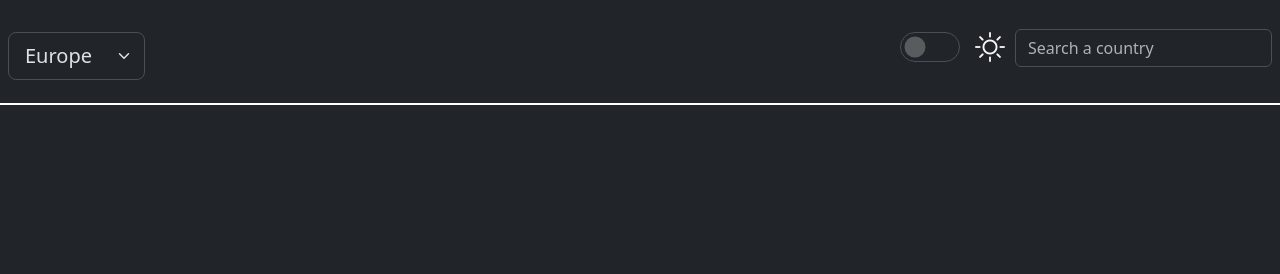
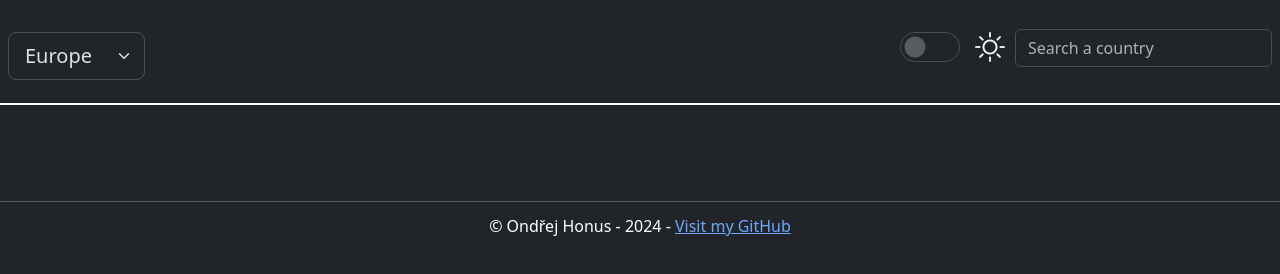
Before and after one commit to ondrejhonus/atlas-pvy, a plain HTML site: page index.html in a window 1280 px wide. Drawn offline with nearby package versions, Linux system fonts and the light colour scheme; no server answers.

Commit message:
08 - footer

```diff
--- a/index.html
+++ b/index.html
@@ -48,9 +48,17 @@
   <main class="container-fluid">
     <div class="row" id="states"></div>
     <div id="popup"></div>
+  </main>
     <script src="atlas.js"></script>
     <script src="https://cdn.jsdelivr.net/npm/@popperjs/core@2.9.2/dist/umd/popper.min.js"></script>
     <script src="https://cdn.jsdelivr.net/npm/bootstrap@5.3.0/dist/js/bootstrap.min.js"></script>
+    <footer>
+      <hr>
+      <footer class="relative-bottom text-center mb-2">
+        <p>&copy; Ondřej Honus - 2024 - <a href="https://github.com/ondrejhonus" target="_blank">Visit my GitHub</a></p>
+
+      </footer>
+    </footer>
 </body>
 
 </html>
```
